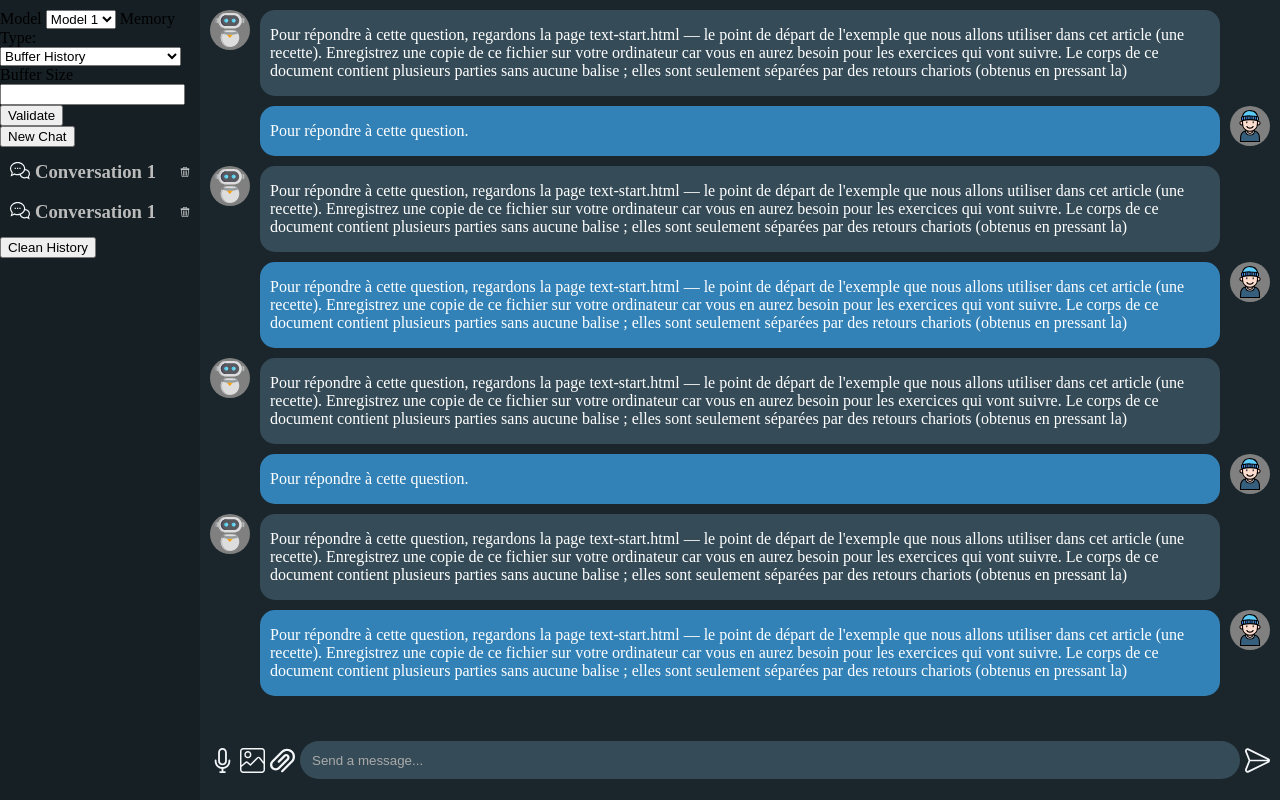
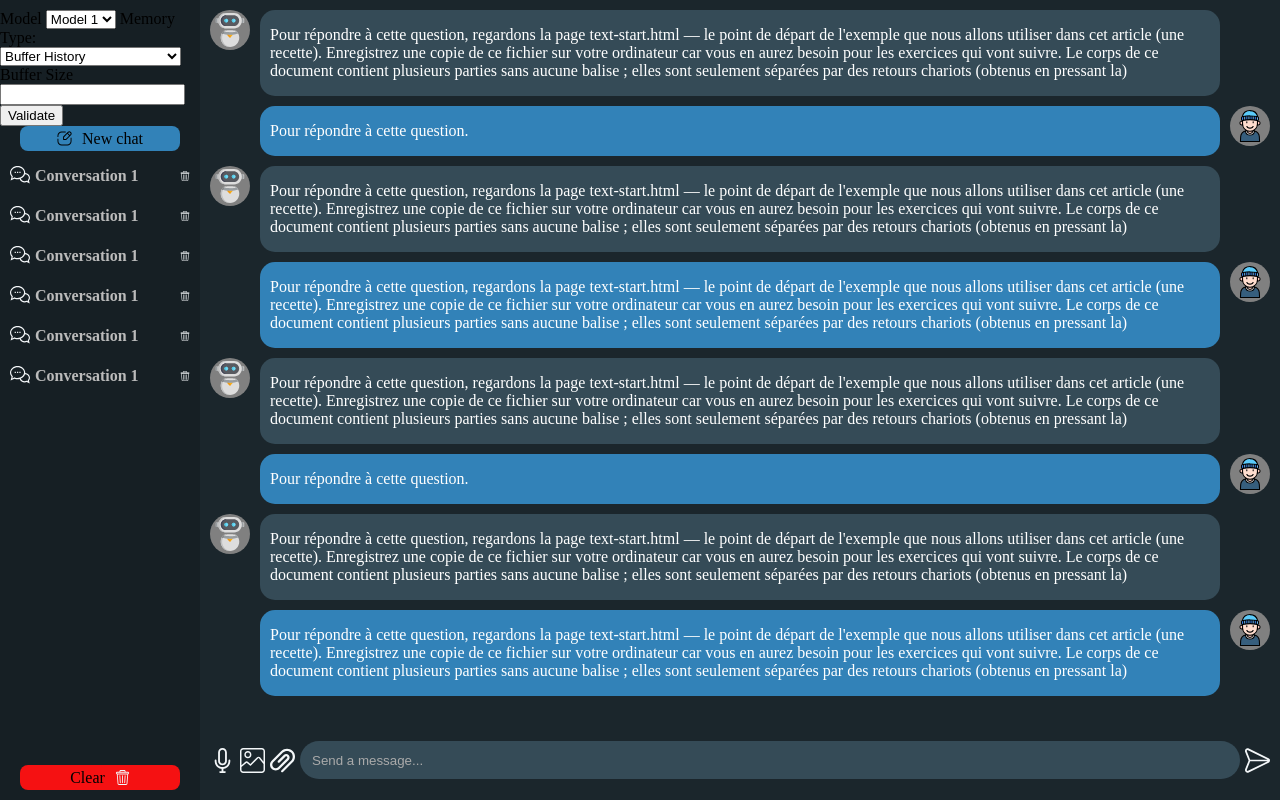
Before and after one commit to ChristianRako/Sara, a Flask app: page / in a window 1280 px wide. Run offline with Flask 3, Linux system fonts and the light colour scheme; some libraries are stand-ins or nearby versions.

Commit message:
add buttons style

```diff
--- a/static/css/style.css
+++ b/static/css/style.css
@@ -13,6 +13,15 @@
     --conv-user-text:white;
     --conv-input-background:#354b57;
     --conv-input-text:white;
+
+    --conv-scrollbar-track:#888;
+    --conv-scrollbar-hover:#555;
+
+    --clear-button: #F51112;
+    --clear-button-hover: #B21127;
+
+    --new-chat-button:#3282b8;
+    --new-chat-button-hover:#3282b8b6;
 }
 
 /* :root {
@@ -56,8 +65,12 @@ html, body {
 
 .left-sidebar {
     flex: 0 0 200px;
+    display: flex;
     padding-top: 10px;
     padding-bottom: 10px;
+    flex-direction: column;
+    align-items: center;
+    justify-content: space-between;
     background-color: var(--menu-background);
 }
 
@@ -73,9 +86,6 @@ html, body {
     padding: 10px;
 }
 
-.container div {
-}
-
 .conv-container{
     flex: 1;
     flex-direction: column;
@@ -87,13 +97,105 @@ html, body {
     height: 60px;
 }
 
+/* New chat */
+
+.new-chat-container {
+    background-color: var(--new-chat-button);
+    display: flex;
+    justify-content: center;
+    align-items: center;
+    height: 25px;
+    width: 80%;
+    gap: 10px;
+    border-radius: 8px;
+}
+
+.new-chat-container:hover {
+    background-color: var(--new-chat-button-hover);
+    cursor: pointer;
+}
+
+.new-chat-container-icon {
+    display: flex;
+    justify-content: center;
+    align-items: center;
+    width: 15px;
+    height: 15px;
+    overflow: hidden;
+}
+
+.new-chat-container-icon img {
+    max-width: 100%;
+    max-height: 100%;
+    object-fit: cover;
+    background-color: transparent;
+}
+
+/* Clear button */
+
+.clear-container {
+    background-color: var(--clear-button);
+    display: flex;
+    justify-content: center;
+    align-items: center;
+    height: 25px;
+    width: 80%;
+    gap: 10px;
+    border-radius: 8px;
+}
+
+.clear-container:hover {
+    background-color: var(--clear-button-hover);
+    cursor: pointer;
+}
+
+.clear-container-icon {
+    display: flex;
+    justify-content: center;
+    align-items: center;
+    width: 15px;
+    height: 15px;
+    overflow: hidden;
+}
+
+.clear-container-icon img {
+    max-width: 100%;
+    max-height: 100%;
+    object-fit: cover;
+    background-color: transparent;
+}
+
+
+/*scrollbar*/
+.conv-container::-webkit-scrollbar, .conv-list-container::-webkit-scrollbar {
+    width: 10px;
+}
+
+.conv-container::-webkit-scrollbar-track, .conv-list-container::-webkit-scrollbar-track {
+    background: transparent;
+}
+
+.conv-container::-webkit-scrollbar-thumb, .conv-list-container::-webkit-scrollbar-thumb {
+    background: var(--conv-scrollbar-track);
+    border-radius: 5px;
+}
+
+.conv-container::-webkit-scrollbar-thumb:hover, .conv-list-container::-webkit-scrollbar-thumb:hover {
+    background: var(--conv-scrollbar-hover);
+}
+
 /* Sidebar*/
 
 /* Conversation list*/
 
 .conv-list-container {
+    flex:1;
     overflow: auto;
-    padding:5px;
+    width: 95%;
+    /* height: 30%; */
+    /* background-color: green; */
+    padding: 5px;
+    overflow: auto;
 }
 
 .conversation-container {
@@ -104,7 +206,7 @@ html, body {
     height: 30px;
     gap: 5px;
     border-radius: 5px;
-    overflow: hidden;
+    /* overflow: hidden; */
     background-color: transparent;
 }
 
@@ -140,9 +242,9 @@ html, body {
 .conversation-name {
     background-color: transparent;
     flex: 1;
-    color: var(--menu-text)
+    color: var(--menu-text);
+    overflow: hidden;
 }
-
 
 /* Main page */
 .bot-msg-container, .user-msg-container {
--- a/templates/index.html
+++ b/templates/index.html
@@ -42,8 +42,13 @@
         </form>
       </div>
       <!-- New chat button -->
-      <div>
-        <button class="primary-button">New Chat</button>
+      <div class="new-chat-container">
+        <div class="new-chat-container-icon">
+          <img src="{{ url_for('static', filename='img/write.svg')}}">
+        </div>
+        <div>
+          New chat
+        </div>
       </div>
       <!-- Conversations -->
       <div class="conv-list-container">
@@ -52,7 +57,7 @@
             <img src="{{ url_for('static', filename='img/message.svg') }}">
           </div>
           <div class="conversation-name">
-            <h3>Conversation 1</h3>
+            <h4>Conversation 1</h4>
           </div>
           <div class="bin-icon">
             <img src="{{ url_for('static', filename='img/bin.svg') }}">
@@ -63,7 +68,51 @@
             <img src="{{ url_for('static', filename='img/message.svg') }}">
           </div>
           <div class="conversation-name">
-            <h3>Conversation 1</h3>
+            <h4>Conversation 1</h4>
+          </div>
+          <div class="bin-icon">
+            <img src="{{ url_for('static', filename='img/bin.svg') }}">
+          </div>
+        </div>
+        <div class="conversation-container">
+          <div class="conversation-icon">
+            <img src="{{ url_for('static', filename='img/message.svg') }}">
+          </div>
+          <div class="conversation-name">
+            <h4>Conversation 1</h4>
+          </div>
+          <div class="bin-icon">
+            <img src="{{ url_for('static', filename='img/bin.svg') }}">
+          </div>
+        </div>
+        <div class="conversation-container">
+          <div class="conversation-icon">
+            <img src="{{ url_for('static', filename='img/message.svg') }}">
+          </div>
+          <div class="conversation-name">
+            <h4>Conversation 1</h4>
+          </div>
+          <div class="bin-icon">
+            <img src="{{ url_for('static', filename='img/bin.svg') }}">
+          </div>
+        </div>
+        <div class="conversation-container">
+          <div class="conversation-icon">
+            <img src="{{ url_for('static', filename='img/message.svg') }}">
+          </div>
+          <div class="conversation-name">
+            <h4>Conversation 1</h4>
+          </div>
+          <div class="bin-icon">
+            <img src="{{ url_for('static', filename='img/bin.svg') }}">
+          </div>
+        </div>
+        <div class="conversation-container">
+          <div class="conversation-icon">
+            <img src="{{ url_for('static', filename='img/message.svg') }}">
+          </div>
+          <div class="conversation-name">
+            <h4>Conversation 1</h4>
           </div>
           <div class="bin-icon">
             <img src="{{ url_for('static', filename='img/bin.svg') }}">
@@ -71,7 +120,12 @@
         </div>
       </div>
       <div class="clear-container">
-        <button class="primary-button">Clean History</button>
+        <div>
+          Clear
+        </div>
+        <div class="clear-container-icon">
+          <img src="{{ url_for('static', filename='img/bin.svg')}}">
+        </div>
       </div>
     </div>
     <!-- Main page -->
```
Also changed, not shown: static/img/write.svg (added).
